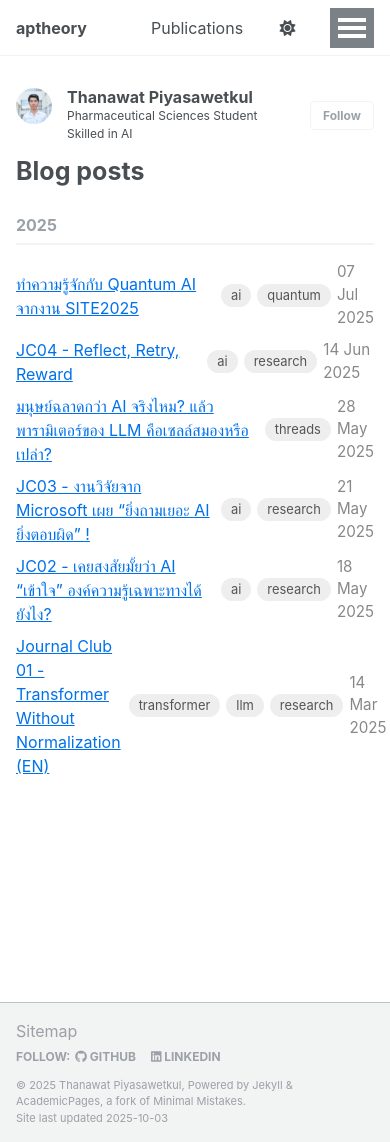
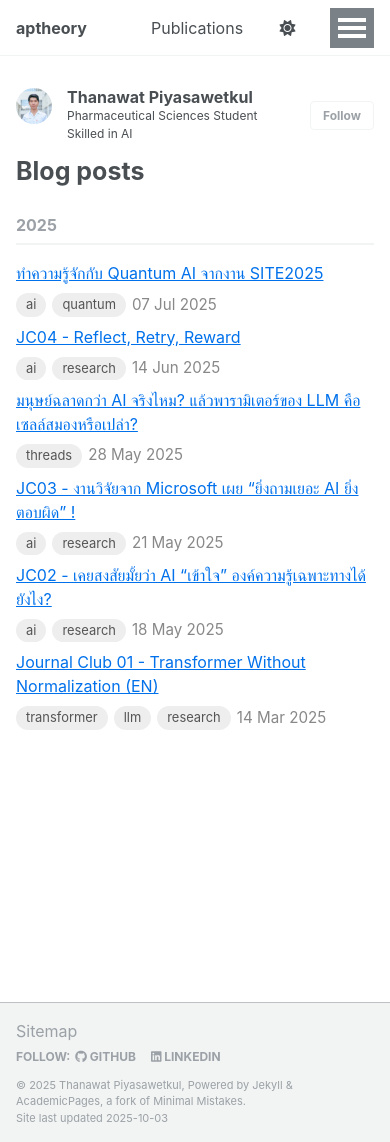
Before and after one commit to aptheory/aptheory.github.io, a Jekyll site: the page built from _pages/year-archive.html, in a window 390 px wide and 1142 px high. Built offline with Jekyll 4.4.1, drawn with Linux system fonts in a browser that asks for light colours.

Commit message:
add flex to blog post layout
tried add flex to talk layout but does not work, maybe _layouts/talk.html is not the right one? Need to document on how to config page layouts

```diff
--- a/_pages/year-archive.html
+++ b/_pages/year-archive.html
@@ -6,6 +6,61 @@ author_profile: true
 redirect_from:
   - /wordpress/blog-posts/
 ---
+
+<style>
+  .post-item {
+    display: flex;
+    justify-content: space-between;
+    align-items: center;
+    margin-bottom: 0.5em;
+  }
+
+  .post-title {
+    flex: 1;
+    margin-right: 12px;
+  }
+
+  .post-meta {
+    display: flex;
+    align-items: center;
+    gap: 6px;
+    color: #888;
+    font-size: 0.95em;
+    flex-wrap: wrap;
+    justify-content: flex-end;
+  }
+
+  .post-tag {
+    background: #eee;
+    border-radius: 12px;
+    padding: 2px 10px;
+    font-size: 0.85em;
+    color: #555;
+    white-space: nowrap;
+  }
+
+  .post-date {
+    white-space: nowrap;
+  }
+
+  /* Mobile responsive layout - stacks vertically below 768px */
+  @media (max-width: 768px) {
+    .post-item {
+      flex-direction: column;
+      align-items: flex-start;
+      gap: 8px;
+    }
+
+    .post-title {
+      margin-right: 0;
+      width: 100%;
+    }
+
+    .post-meta {
+      justify-content: flex-start;
+    }
+  }
+</style>
 
 {% include base_path %}
 {% capture written_year %}'None'{% endcapture %}
@@ -16,17 +71,15 @@ redirect_from:
     <hr style="margin-top:0;margin-bottom:1em;">
     {% capture written_year %}{{ year }}{% endcapture %}
   {% endif %}
-  <div style="display: flex; justify-content: space-between; align-items: center; margin-bottom: 0.5em;">
-    <a href="{{ post.url | relative_url }}">{{ post.title }}</a>
-    <span style="display:flex; align-items:center; gap:6px; color:#888; font-size:0.95em; margin-left:8px;">
+  <div class="post-item">
+    <a href="{{ post.url | relative_url }}" class="post-title">{{ post.title }}</a>
+    <span class="post-meta">
       {% if post.tags %}
         {% for tag in post.tags %}
-          <span style="background:#eee; border-radius:12px; padding:2px 10px; font-size:0.85em; color:#555;">
-            {{ tag }}
-          </span>
+          <span class="post-tag">{{ tag }}</span>
         {% endfor %}
       {% endif %}
-      {{ post.date | date: "%d %b %Y" }}
+      <span class="post-date">{{ post.date | date: "%d %b %Y" }}</span>
     </span>
   </div>
 {% endfor %}
```
Also changed, not shown: _layouts/talk.html (+43 -10 lines), _pages/about.md (+1 -1 lines), 6 other files.
